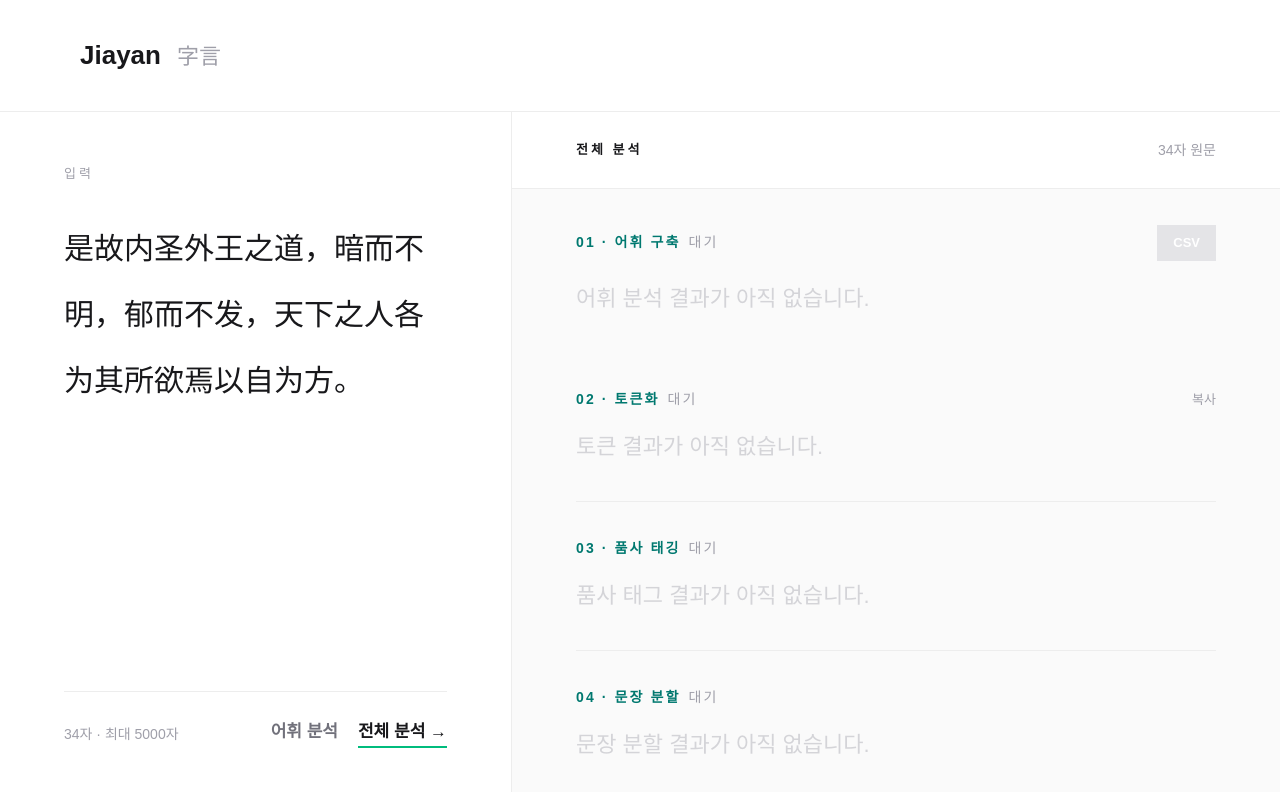
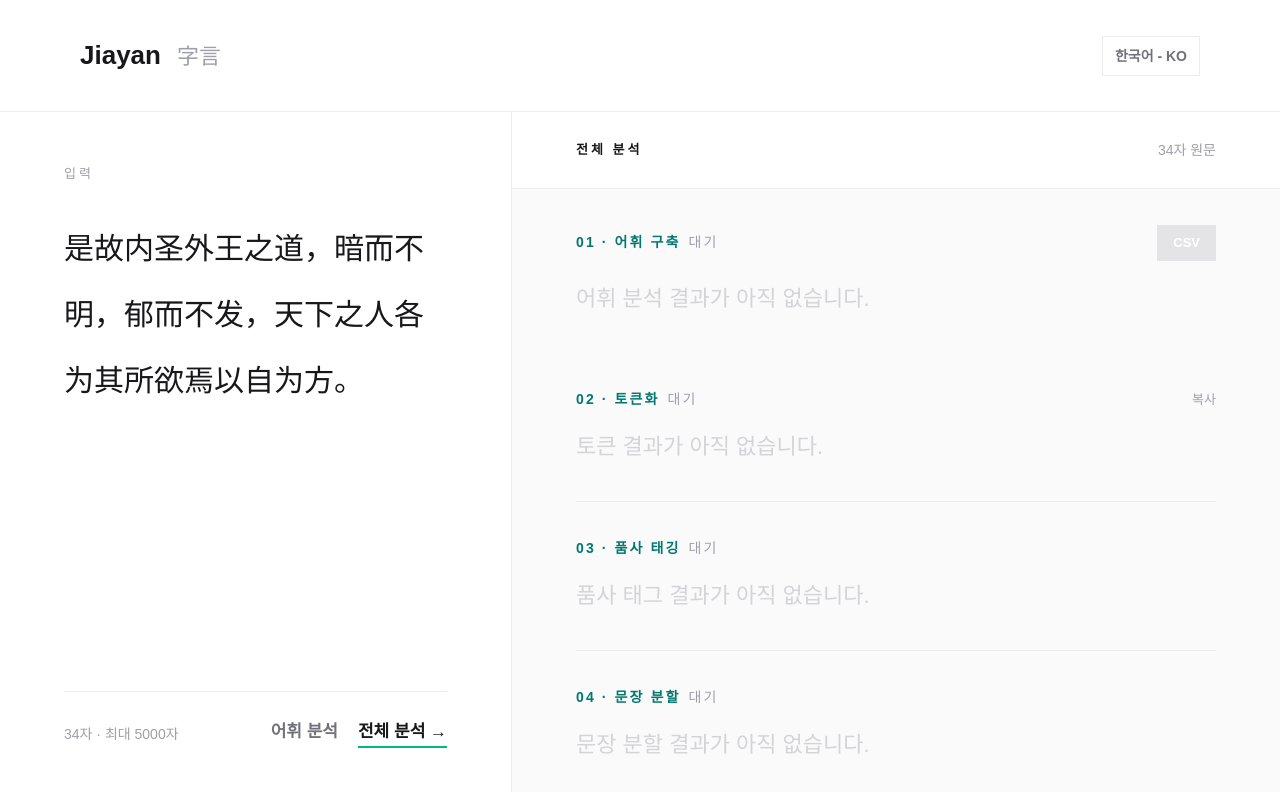
Before and after one commit to kylee31/chinese-characters-jiayan, a Next.js app: page / in a window 1280 px wide. Shown: the top 792 px of the page. Built offline with nearby package versions, Linux system fonts and the light colour scheme.

Commit message:
feat: 번역 버튼 UI 추가

```diff
--- a/app/components/AnalyzerClient.tsx
+++ b/app/components/AnalyzerClient.tsx
@@ -239,6 +239,13 @@ export const AnalyzerClient = () => {
               字言
             </span>
           </div>
+          <button
+            aria-label="Korean language"
+            className="h-9 min-w-10 border border-[#ededed] bg-white px-3 text-xs font-semibold text-zinc-500 transition hover:border-emerald-500 hover:text-zinc-900 lg:h-10 lg:min-w-12 lg:text-sm"
+            type="button"
+          >
+            한국어 - KO
+          </button>
         </header>
 
         <form
```
